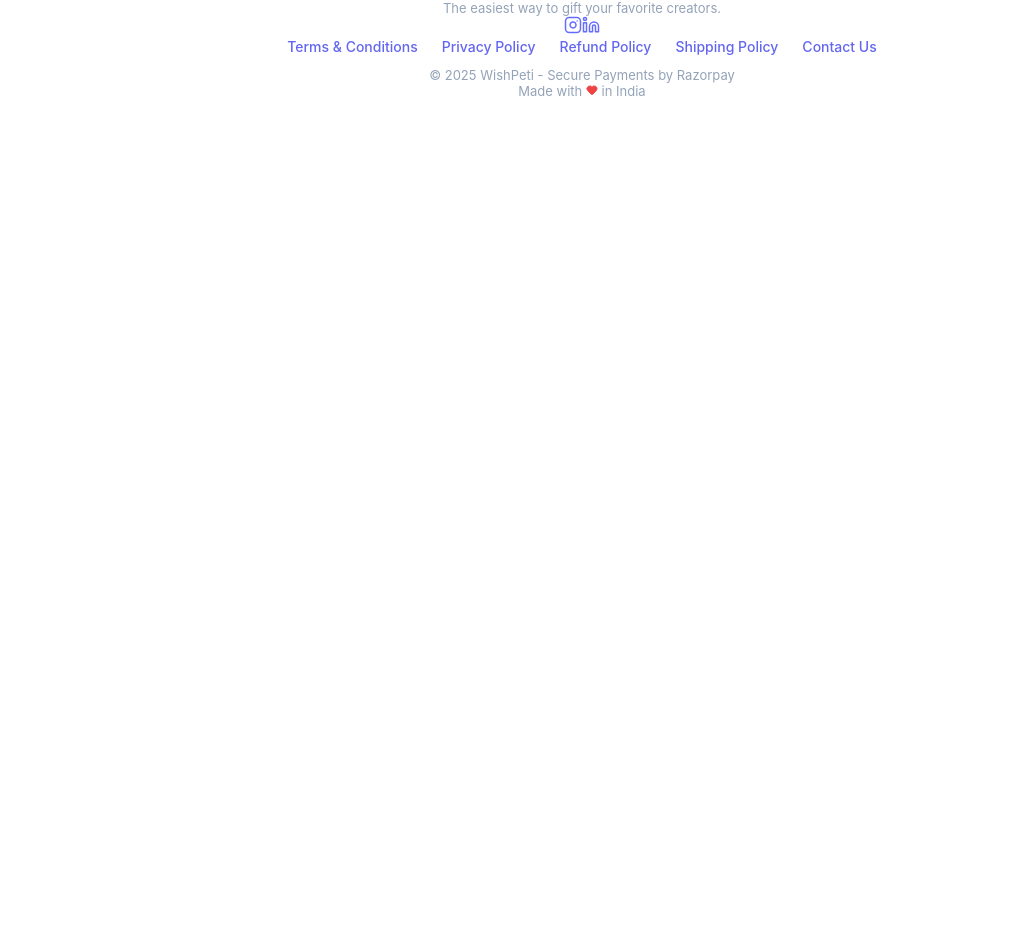
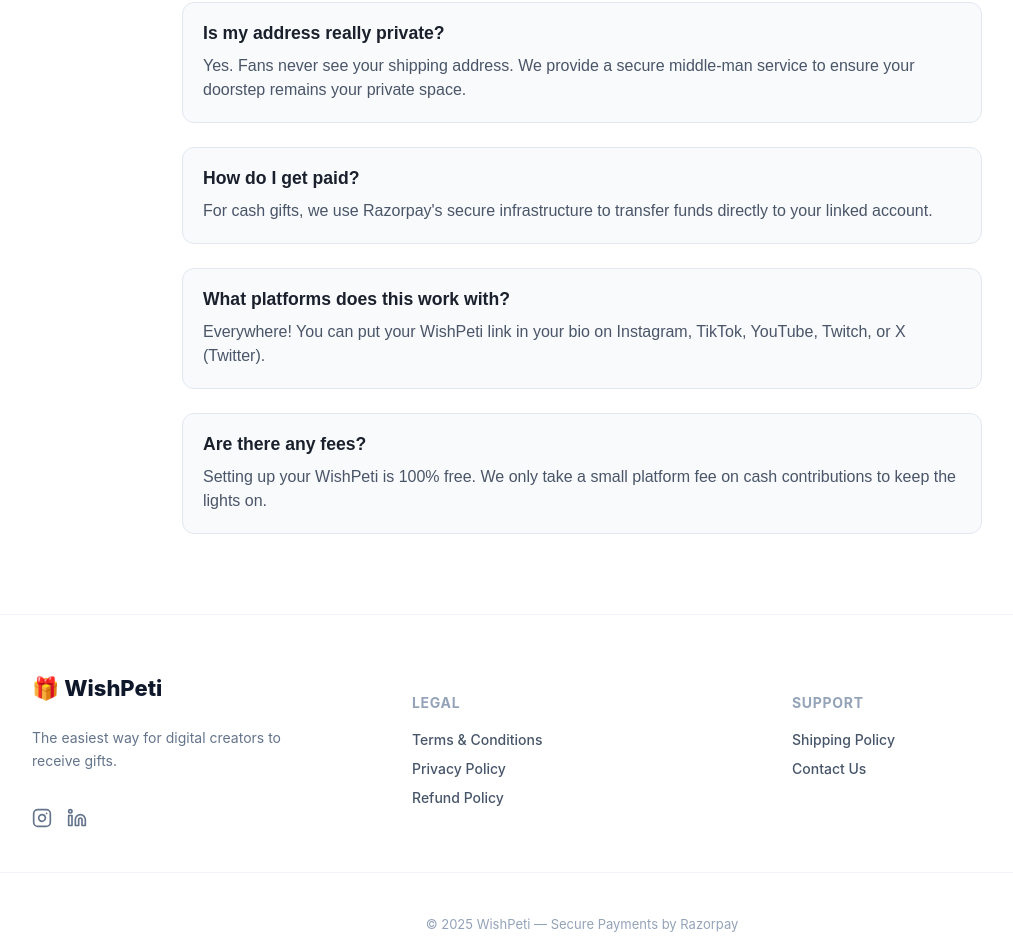
Before and after one commit to srujitha-wishpeti/wishpeti-staging, a React (Vite) app: page / in a window 1280 px wide. Shown: the part 1214-2159 px from the top of the page, without its empty margins (58-1071 px from the left). Before the commit the page ends 1353 px from the top, so only its background shows below. Built offline with nearby package versions, Linux system fonts and the light colour scheme.

Commit message:
more landing page changes

```diff
--- a/src/components/layout/Footer.jsx
+++ b/src/components/layout/Footer.jsx
@@ -1,49 +1,64 @@
 import React from 'react';
 import { Link } from 'react-router-dom';
 import { Instagram, Linkedin, Heart } from 'lucide-react';
-import '../../pages/CartPage.css'
+
 export default function Footer() {
   const currentYear = new Date().getFullYear();
 
   return (
-    <footer className="cart-footer">
-      <div className="footer-container">
+    <footer style={styles.footer}>
+      <div style={styles.container}>
+
         {/* Brand Section */}
-        <div className="footer-brand">
-          <h3 className="footer-logo">🎁 WishPeti</h3>
-          <p className="footer-tagline">The easiest way to gift your favorite creators.</p>
-          <div className="social-links">
-            <a href="https://instagram.com" target="_blank" rel="noreferrer"><Instagram size={18} /></a>
-            <a href="https://linkedin.com" target="_blank" rel="noreferrer"><Linkedin size={18} /></a>
+        <div style={styles.section}>
+          <h3 style={styles.logo}>🎁 WishPeti</h3>
+          <p style={styles.tagline}>The easiest way for digital creators to receive gifts.</p>
+          <div style={styles.socialLinks}>
+            <a href="https://instagram.com" target="_blank" rel="noreferrer" style={styles.socialIcon}><Instagram size={20} /></a>
+            <a href="https://linkedin.com" target="_blank" rel="noreferrer" style={styles.socialIcon}><Linkedin size={20} /></a>
           </div>
         </div>
 
-        {/* Legal Links (Vital for Razorpay) */}
-        <nav className="policy-links">
-          <Link to="/terms">Terms & Conditions</Link>
-          <Link to="/privacy">Privacy Policy</Link>
-          <Link to="/refund">Refund Policy</Link>
-          <Link to="/shipping">Shipping Policy</Link>
-          <Link to="/contact">Contact Us</Link>
-        </nav>
+        {/* Legal Links */}
+        <div style={styles.section}>
+          <h4 style={styles.heading}>Legal</h4>
+          <nav style={styles.linkGroup}>
+            <Link to="/terms" style={styles.link}>Terms & Conditions</Link>
+            <Link to="/privacy" style={styles.link}>Privacy Policy</Link>
+            <Link to="/refund" style={styles.link}>Refund Policy</Link>
+          </nav>
+        </div>
 
-        {/* Bottom Copyright */}
-        <div className="footer-bottom">
-          <p>© {currentYear} WishPeti - Secure Payments by Razorpay</p>
-          <p className="made-with">
-            Made with <Heart size={12} fill="#ef4444" color="#ef4444" /> in India
+        {/* Support Links */}
+        <div style={styles.section}>
+          <h4 style={styles.heading}>Support</h4>
+          <nav style={styles.linkGroup}>
+            <Link to="/shipping" style={styles.link}>Shipping Policy</Link>
+            <Link to="/contact" style={styles.link}>Contact Us</Link>
+          </nav>
+        </div>
+      </div>
+
+      {/* Bottom Bar */}
+      <div style={styles.bottomBar}>
+        <div style={styles.copyright}>
+          <p>© {currentYear} WishPeti — Secure Payments by Razorpay</p>
+          <p style={{ display: 'flex', alignItems: 'center', justifyContent: 'center', gap: '5px', marginTop: '8px' }}>
+            Made with <Heart size={12} fill="#ef4444" color="#ef4444" /> for Creators
           </p>
         </div>
       </div>
     </footer>
   );
 }
+
 const styles = {
   footer: {
     backgroundColor: '#ffffff',
-    borderTop: '1px solid #eee',
-    padding: '60px 20px 20px',
-    marginTop: 'auto', // Pushes footer to bottom if page is short
+    borderTop: '1px solid #f1f5f9',
+    padding: '60px 40px 30px',
+    marginTop: 'auto',
+    fontFamily: '-apple-system, BlinkMacSystemFont, "Segoe UI", Roboto, sans-serif',
   },
   container: {
     maxWidth: '1100px',
@@ -58,24 +73,54 @@ const styles = {
     flexDirection: 'column',
     gap: '12px',
   },
-  logo: { fontSize: '20px', fontWeight: 'bold', margin: 0 },
-  tagline: { color: '#64748b', fontSize: '14px', lineHeight: '1.5' },
-  socialLinks: { display: 'flex', gap: '15px', marginTop: '10px' },
-  socialIcon: { color: '#1e293b', transition: 'color 0.2s' },
-  linkGroup: { display: 'flex', flexDirection: 'column', gap: '12px' },
-  heading: { fontSize: '16px', fontWeight: '700', marginBottom: '8px' },
-  link: { textDecoration: 'none', color: '#64748b', fontSize: '14px', transition: 'color 0.2s' },
+  logo: {
+    fontSize: '22px',
+    fontWeight: '800',
+    margin: 0,
+    color: '#0f172a'
+  },
+  tagline: {
+    color: '#64748b',
+    fontSize: '14px',
+    lineHeight: '1.6',
+    maxWidth: '250px'
+  },
+  socialLinks: {
+    display: 'flex',
+    gap: '15px',
+    marginTop: '10px'
+  },
+  socialIcon: {
+    color: '#64748b',
+    textDecoration: 'none',
+    transition: 'color 0.2s'
+  },
+  linkGroup: {
+    display: 'flex',
+    flexDirection: 'column',
+    gap: '12px'
+  },
+  heading: {
+    fontSize: '14px',
+    fontWeight: '700',
+    marginBottom: '8px',
+    textTransform: 'uppercase',
+    letterSpacing: '0.05em',
+    color: '#94a3b8'
+  },
+  link: {
+    textDecoration: 'none',
+    color: '#475569',
+    fontSize: '14px',
+    transition: 'color 0.2s'
+  },
   bottomBar: {
     borderTop: '1px solid #f1f5f9',
-    paddingTop: '20px',
+    paddingTop: '30px',
     textAlign: 'center',
   },
   copyright: {
     color: '#94a3b8',
     fontSize: '13px',
-    display: 'flex',
-    alignItems: 'center',
-    justifyContent: 'center',
-    gap: '5px',
   },
 };
--- a/src/pages/Landing.jsx
+++ b/src/pages/Landing.jsx
@@ -60,6 +60,32 @@ export default function Landing() {
           </div>
         </div>
       </div>
+      {/* FAQ SECTION */}
+      <div style={{ padding: '80px 32px', maxWidth: '800px', margin: '0 auto' }}>
+        <h2 style={{ fontSize: '2rem', textAlign: 'center', marginBottom: '40px' }}>Common Questions</h2>
+
+        <div style={{ display: 'flex', flexDirection: 'column', gap: '24px' }}>
+          <div style={faqItemStyle}>
+            <h4 style={faqQuestionStyle}>Is my address really private?</h4>
+            <p style={faqAnswerStyle}>Yes. Fans never see your shipping address. We provide a secure middle-man service to ensure your doorstep remains your private space.</p>
+          </div>
+
+          <div style={faqItemStyle}>
+            <h4 style={faqQuestionStyle}>How do I get paid?</h4>
+            <p style={faqAnswerStyle}>For cash gifts, we use Razorpay's secure infrastructure to transfer funds directly to your linked account.</p>
+          </div>
+
+          <div style={faqItemStyle}>
+            <h4 style={faqQuestionStyle}>What platforms does this work with?</h4>
+            <p style={faqAnswerStyle}>Everywhere! You can put your WishPeti link in your bio on Instagram, TikTok, YouTube, Twitch, or X (Twitter).</p>
+          </div>
+
+          <div style={faqItemStyle}>
+            <h4 style={faqQuestionStyle}>Are there any fees?</h4>
+            <p style={faqAnswerStyle}>Setting up your WishPeti is 100% free. We only take a small platform fee on cash contributions to keep the lights on.</p>
+          </div>
+        </div>
+      </div>
     </div>
   )
 }
@@ -87,3 +113,23 @@ const numberCircle = {
   marginBottom: '16px',
   fontWeight: 'bold'
 };
+
+const faqItemStyle = {
+  padding: '20px',
+  borderRadius: '12px',
+  backgroundColor: '#f8fafc',
+  border: '1px solid #e2e8f0'
+};
+
+const faqQuestionStyle = {
+  margin: '0 0 10px 0',
+  fontSize: '1.1rem',
+  fontWeight: '700',
+  color: '#1a202c'
+};
+
+const faqAnswerStyle = {
+  margin: 0,
+  color: '#4a5568',
+  lineHeight: '1.5'
+};
```
